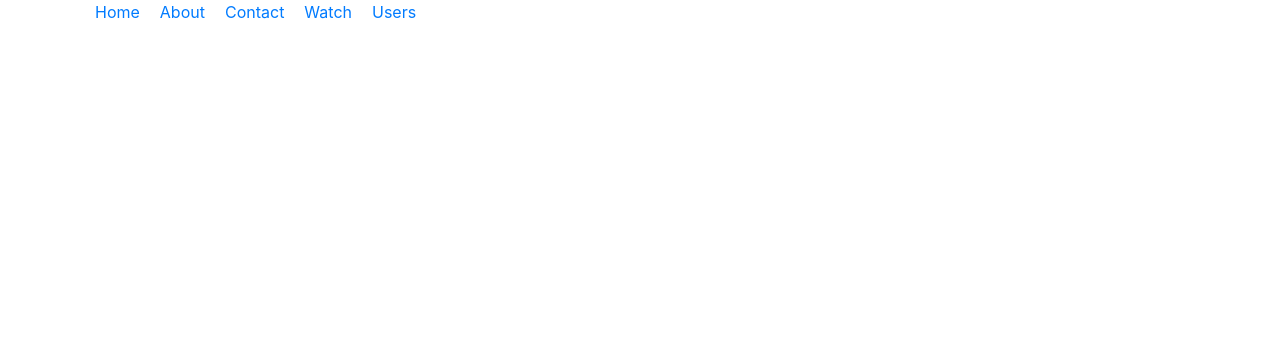
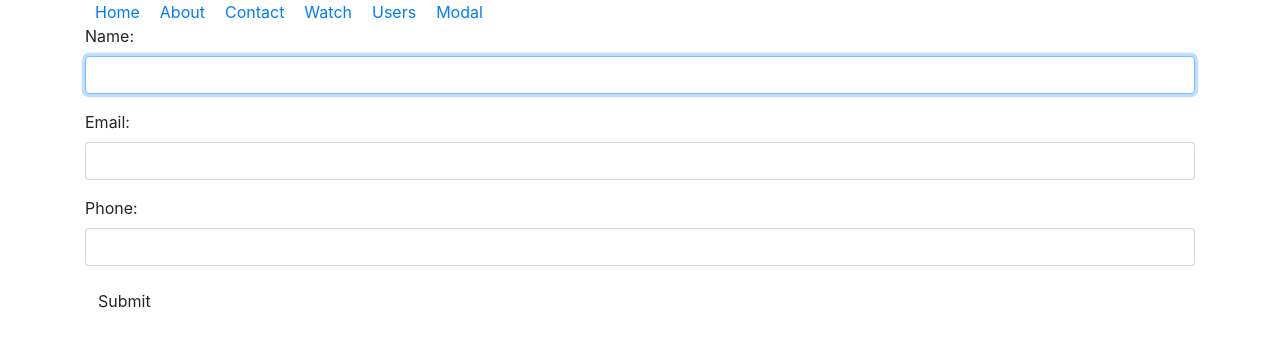
Before and after one commit to zilonjakir/my_react, a React (Create React App) app: page /add-new-user in a window 1280 px wide. Shown: the top 346 px of the page. Built offline with nearby package versions, Linux system fonts and the light colour scheme.

Commit message:
try to add insert

```diff
--- a/package.json
+++ b/package.json
@@ -5,8 +5,10 @@
   "dependencies": {
     "axios": "^0.18.0",
     "bootstrap": "^4.1.3",
-    "react": "^16.5.2",
-    "react-dom": "^16.5.2",
+    "react": "^16.6.3",
+    "react-bootstrap": "^0.32.4",
+    "react-dom": "^16.6.3",
+    "react-modal-bootstrap": "^1.1.1",
     "react-router-dom": "^4.3.1",
     "react-scripts": "2.0.5",
     "react-table": "^6.8.6"
--- a/src/Components/App.js
+++ b/src/Components/App.js
@@ -8,6 +8,8 @@ import About from './Pages/About';
 import Contact from './Pages/Contact';
 import Watch from './Pages/Watch';
 import User from './Pages/User';
+import CommonModal from './Pages/CommonModal';
+import addUser from './Pages/addUser';
 
 
 
@@ -26,6 +28,8 @@ class App extends Component {
             <Route path="/contact" component={Contact}/>
             <Route path="/watch" component={Watch}/>
             <Route path="/user" component={User}/>
+            <Route path="/modal" component={CommonModal}/>
+            <Route path="/add-new-user" component={addUser}/>
           </Switch>
         </div>
       </div>
--- a/src/Components/Navigation.js
+++ b/src/Components/Navigation.js
@@ -9,6 +9,7 @@ const Navigation = () => {
             <NavLink className="menuBar" to="/contact">Contact</NavLink>
             <NavLink className="menuBar" to="/watch">Watch</NavLink>
             <NavLink className="menuBar" to="/user">Users</NavLink>
+            <NavLink className="menuBar" to="/modal">Modal</NavLink>
         </div>
     )
 }
--- /dev/null
+++ b/src/Components/Pages/CommonModal.js
@@ -0,0 +1,66 @@
+import React, { Component } from 'react';
+
+import {Button,Modal} from 'react-bootstrap';
+
+class CommonModal extends Component {
+
+  constructor(props, context) {
+    super(props, context);
+
+      this.handleShow = this.handleShow.bind(this);
+      this.handleClose = this.handleClose.bind(this);
+
+      this.state = {
+        show: false
+      };
+    }
+
+    handleClose() {
+      this.setState({ show: false });
+    }
+
+    handleShow() {
+      this.setState({ show: true });
+    }
+
+  render() {
+
+
+    return (
+      <div>
+
+            <Button bsStyle="primary" bsSize="large" onClick={this.handleShow}>
+              Launch demo modal
+            </Button>
+
+            <Modal show={this.state.show} onHide={this.handleClose}>
+              <Modal.Header closeButton>
+                <Modal.Title>Modal heading</Modal.Title>
+              </Modal.Header>
+              <Modal.Body>
+                <h4>Text in a modal</h4>
+                <p>
+                  Duis mollis, est non commodo luctus, nisi erat porttitor ligula.
+                </p>
+
+                <h4>Popover in a modal</h4>
+
+
+                <h4>Tooltips in a modal</h4>
+
+
+                <hr />
+
+                <h4>Overflowing text to show scroll behavior</h4>
+
+              </Modal.Body>
+              <Modal.Footer>
+                <Button onClick={this.handleClose}>Close</Button>
+              </Modal.Footer>
+            </Modal>
+          </div>
+        );
+      }
+  }
+
+export default CommonModal;
--- a/src/Components/Pages/User.js
+++ b/src/Components/Pages/User.js
@@ -1,6 +1,8 @@
 import React, { Component } from 'react';
 import ReactTable from 'react-table';
 import 'react-table/react-table.css';
+
+import { Link } from "react-router-dom";
 
 class User extends Component {
 
@@ -62,7 +64,7 @@ class User extends Component {
             Cell:props=>{
               return(
                 <div>
-                  <button className="btn btn-success">Add</button>
+                  <button className="btn btn-success">Edit</button>
                   <span> </span>
                   <button className="btn btn-danger">Delete</button>
                 </div>
@@ -73,6 +75,10 @@ class User extends Component {
           }
         ]
         return (
+          <div>
+            <div className="text-right">
+              <Link className="btn btn-primary" to="/add-new-user">Add</Link>
+            </div>
             <ReactTable
               columns={columns}
               data={this.state.userId}
@@ -83,6 +89,7 @@ class User extends Component {
             >
 
             </ReactTable>
+          </div>
         )
         // return (<h1>
         //       {
--- /dev/null
+++ b/src/Components/Pages/addUser.js
@@ -0,0 +1,121 @@
+import React, { Component } from 'react';
+
+class addUser extends Component {
+
+  constructor (props){
+    super(props)
+    this.state = {
+      title:"User Entry Form",
+      inFeedBack:[],
+      userdata:[]
+    }
+  }
+
+
+
+  componentDidMount(){
+    this.refs.name.focus();
+    // fetch('http://43.224.117.211/uro-cola2/test-url')
+    //   .then(res=>res.json())
+    //   .then(data=>{
+    //     this.setState({
+    //       isLoading:true,
+    //       userId:data
+    //     })
+    //   })
+  }
+
+  // add(e){
+  //     e.preventDefault();
+  //     let myName = this.nameValue.value;
+  //     alert(myName);
+  //   }
+
+
+  fSubmit = (e)=>{
+    e.preventDefault();
+    let userdata = this.state.userdata;
+    let name = this.refs.name.value;
+    let email = this.refs.email.value;
+    let phone = this.refs.phone.value;
+
+    let data = {name,email,phone}
+
+    userdata.push(data);
+
+    this.setState({
+      userdata:userdata
+    })
+
+
+
+    var dataFor = {
+      "username": "ja",
+      "password": "jakak"
+   }
+
+
+  //  fetch('https://mywebsite.com/endpoint/', {
+  //     method: 'POST',
+  //     headers: {
+  //       'Accept': 'application/json',
+  //       'Content-Type': 'application/json',
+  //     },
+  //     body: JSON.stringify({
+  //       firstParam: 'yourValue',
+  //       secondParam: 'yourOtherValue',
+  //     })
+  //   })
+
+
+
+    fetch('http://softsenseit.com/university/add-new-user',{
+      method: 'POST',
+      headers : {
+        'Content-Type' : 'application/x-www-form-urlencoded; charset=UTF-8'
+    },
+      body: JSON.stringify({
+        firstParam: 'yourValue',
+        secondParam: 'yourOtherValue',
+      })
+    }).then(res=>res.json())
+      .then(data=>{
+        this.setState({
+          inFeedBack:data
+        })
+        console.log(data);
+      })
+  }
+
+  // componentWillMount(){
+
+
+  // }
+
+
+
+
+    render() {
+      return (
+        <div>
+          <form ref="myForm">
+            <div className="form-group">
+              <label>Name:</label>
+              <input type="text" ref="name" className="form-control"/>
+            </div>
+            <div className="form-group">
+              <label>Email:</label>
+              <input type="text" ref="email" className="form-control"/>
+            </div>
+            <div className="form-group">
+              <label>Phone:</label>
+              <input type="text" ref="phone" className="form-control"/>
+            </div>
+            <button type="submit" className="btn btn-default" onClick={(e)=>this.fSubmit(e)}>Submit</button>
+          </form>
+        </div>
+      )
+    }
+  }
+
+export default addUser;
```
Also changed, not shown: src/Components/Pages/CommonModal.1.js (added, +66 -0 lines), src/Components/Pages/addUser.1.js (added, +58 -0 lines), 1 other file (tests, documents, lock files or other folders). Lines whose indentation alone changed are shown as unchanged.
